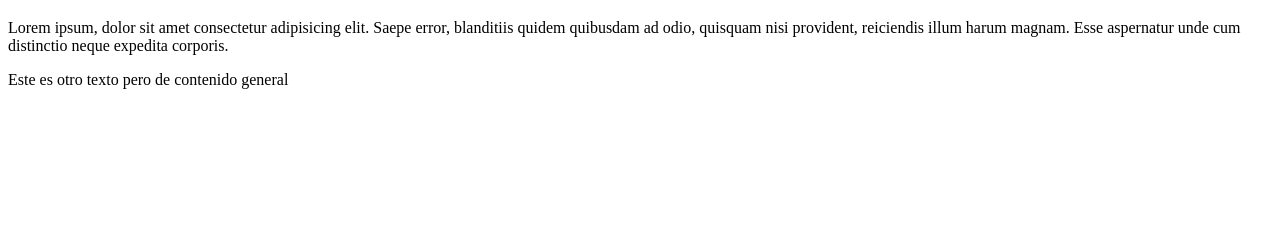
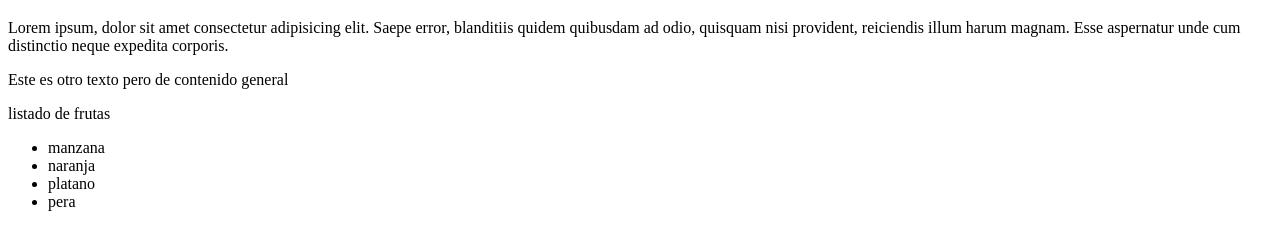
Before and after one commit to damiandelgado1/repocolabs, a plain HTML site: page index.html in a window 1280 px wide. Shown: the part 61-306 px from the top of the page. Drawn offline with Linux system fonts and the light colour scheme.

Commit message:
se agrego una lista de frutas

```diff
--- a/index.html
+++ b/index.html
@@ -15,5 +15,13 @@
     </header>
 
     <p>Este es otro texto pero de contenido general</p>
+
+    <p>listado de frutas</p>
+    <ul>
+        <li>manzana</li>
+        <li>naranja</li>
+        <li>platano</li>
+        <li>pera</li>
+    </ul>
 </body>
 </html>
```
